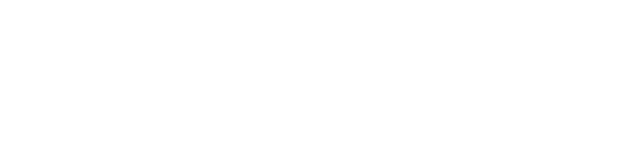
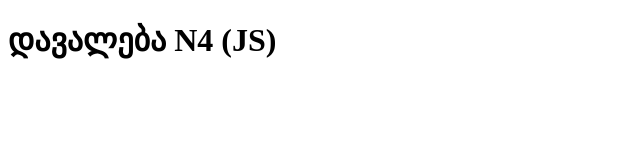
Before and after one commit to ninizedginidze/JS-assignment-4, a plain HTML site: page index.html in a window 1280 px wide. Shown: the whole page, without its empty margins (0-640 px from the left). Drawn offline with Linux system fonts and the light colour scheme.

Commit message:
add a task name

```diff
--- a/index.html
+++ b/index.html
@@ -9,6 +9,7 @@
 </head>
 
 <body>
+    <h1>დავალება N4 (JS) </h1>
     <script src="./script.js"></script>
 </body>
 
```
